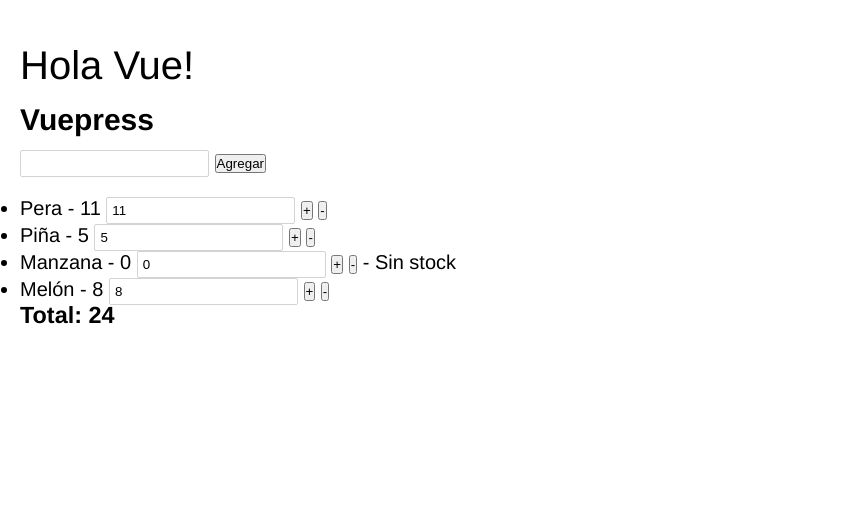
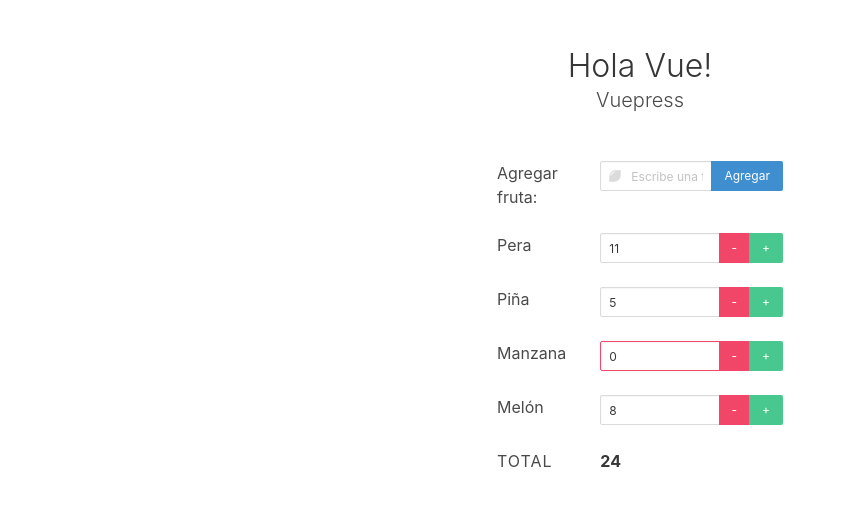
Before and after one commit to Max131/vue-learning, a website: page index.html in a window 1280 px wide. Shown: the whole page, without its empty margins (0-845 px from the left). Drawn offline with nearby package versions, Linux system fonts and the light colour scheme.

Commit message:
UI improved

```diff
--- a/css/vue.css
+++ /dev/null
@@ -1,27 +0,0 @@
-@charset "utf-8";
-*, *::before, *::after{
-    box-sizing: border-box;
-    margin: 0;
-    padding: 0;
-    position: relative;
-}
-html{
-    font-family: 'Helvetica', 'Arial', sans-serif;
-    font-size: 20px;
-    line-height: 20px;
-    padding: 1rem;
-}
-h1{
-    margin: 1rem 0;
-    line-height: 1.25;
-    font-weight: lighter;
-}
-input{
-    border: 1px solid lightgrey;
-    border-radius: 2px;
-    padding: 0.25rem;
-    outline: none;
-}
-input:focus, input:active{
-    border-color: slateblue;
-}
--- a/index.html
+++ b/index.html
@@ -4,28 +4,67 @@
     <meta charset="UTF-8">
     <title>Vue JS!</title>
     <meta name="viewport" content="width=device-width, initial-scale=1">
-    <link rel="stylesheet" href="css/vue.css">
+    <link rel="stylesheet" href="https://cdn.jsdelivr.net/npm/bulma@0.9.1/css/bulma.min.css">
+    <script defer src="https://use.fontawesome.com/releases/v5.14.0/js/all.js"></script>
 </head>
 <body>
-    <div id="app">
-        <h1>{{ message }}</h1>
-        <h2>{{ subtitle.one }}</h2>
-        <br>
-        <input type="text" v-model="nuevaFruta" @keyup.enter="agregarFruta">
-        <button @click='agregarFruta'>Agregar</button>
-        <br><br>
-        <ul>
-            <li v-for="fruta of frutas">
-                    {{fruta.nombre}} - {{fruta.cantidad}}
-                <input type="number" v-model.number="fruta.cantidad">
-                <button @click="fruta.cantidad++">+</button>
-                <button @click="fruta.cantidad--">-</button>
-                <span v-if="fruta.cantidad === 0">
-                    - Sin stock
-                </span>
-            </li>
-        </ul>
-        <h3>Total: {{sumarFrutas}}</h3>
+    <div class="container is-fluid">
+
+        <div id="app">
+            <div class="section has-text-centered">
+                <h1 class="title has-text-weight-light">{{ message }}</h1>
+                <h2 class="subtitle has-text-weight-light">{{ subtitle.one }}</h2>
+            </div>
+            <div class="columns is-centered">
+                <div class="column is-1">
+                    <h4>Agregar fruta: </h4>
+                </div>
+                <div class="column is-2">
+                    <div class="field has-addons">
+                        <div class="control has-icons-left">
+                            <input class="input is-small" type="text" placeholder="Escribe una fruta..." v-model="nuevaFruta" @keyup.enter="agregarFruta">
+                              <span class="icon is-left"><i class="fas fa-lemon"></i></span>
+                        </div>
+                        <div class="control">
+                            <button class="button is-info is-small" @click='agregarFruta'>Agregar</button>
+                        </div>
+                    </div>
+                </div>
+            </div>
+
+            <div class="columns is-centered" v-for="fruta of frutas">
+                <div class="column is-1">
+                    <h4>{{fruta.nombre}}</h4>
+                </div>
+                <div class="column is-2">
+                    <div class="field has-addons">
+                        <div class="control is-expanded">
+                            <input type="number" class="input is-small" :class="fruta.cantidad === 0 ? 'is-danger':''" min="0" v-model.number="fruta.cantidad">
+                        </div>
+                        <div class="control">
+                            <button class="button is-danger is-small" @click="fruta.cantidad--">-</button>
+                        </div>
+                        <div class="control">
+                            <button class="button is-success is-small" @click="fruta.cantidad++">+</button>
+                        </div>
+                    </div>
+                    <!-- <span v-if="fruta.cantidad === 0">
+                        <strong><small>Sin existencia</small></strong>
+                    </span> -->
+                </div>
+            </div>
+
+            <div class="columns is-centered">
+                <div class="column is-1">
+                    <span class="heading is-size-6">Total</span>
+                </div>
+                <div class="column is-2">
+                    <strong>{{sumarFrutas}}</strong>
+                </div>
+            </div>
+
+        </div>
+
     </div>
     <script src="https://cdn.jsdelivr.net/npm/vue"></script>
     <script src="js/vue.js"></script>
--- a/js/vue.js
+++ b/js/vue.js
@@ -19,13 +19,11 @@
     methods: {
     	agregarFruta (){
     		// console.log('Clicked');
+            if ( this.nuevaFruta.trim() !== '')
     		this.frutas.push({
-    			nombre: this.nuevaFruta, cantidad: 0
+    			nombre: this.nuevaFruta, cantidad: 1
     		});
     		this.nuevaFruta = '';
-    	},
-    	otroMetodo(){
-
     	}
     },
     computed: {
```
Also changed, not shown: package.json (+3 -4 lines), 1 other file.
